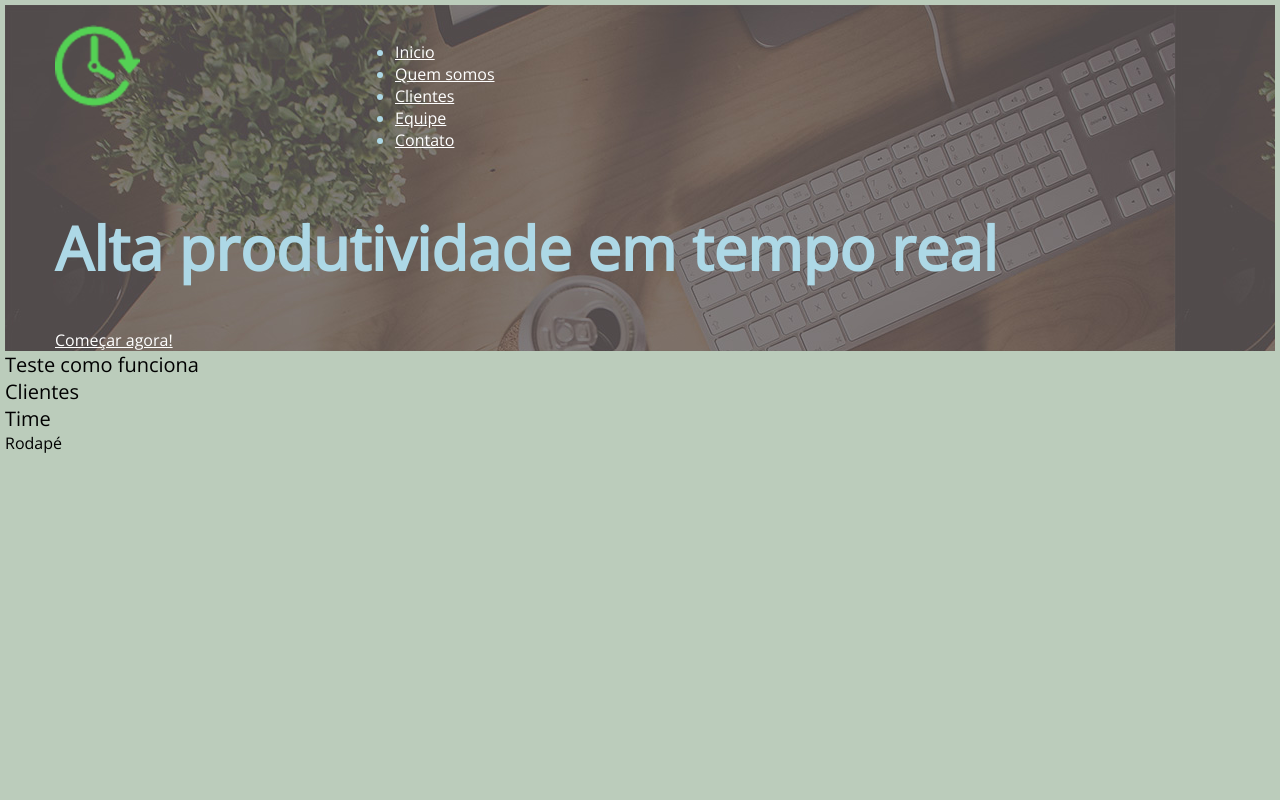
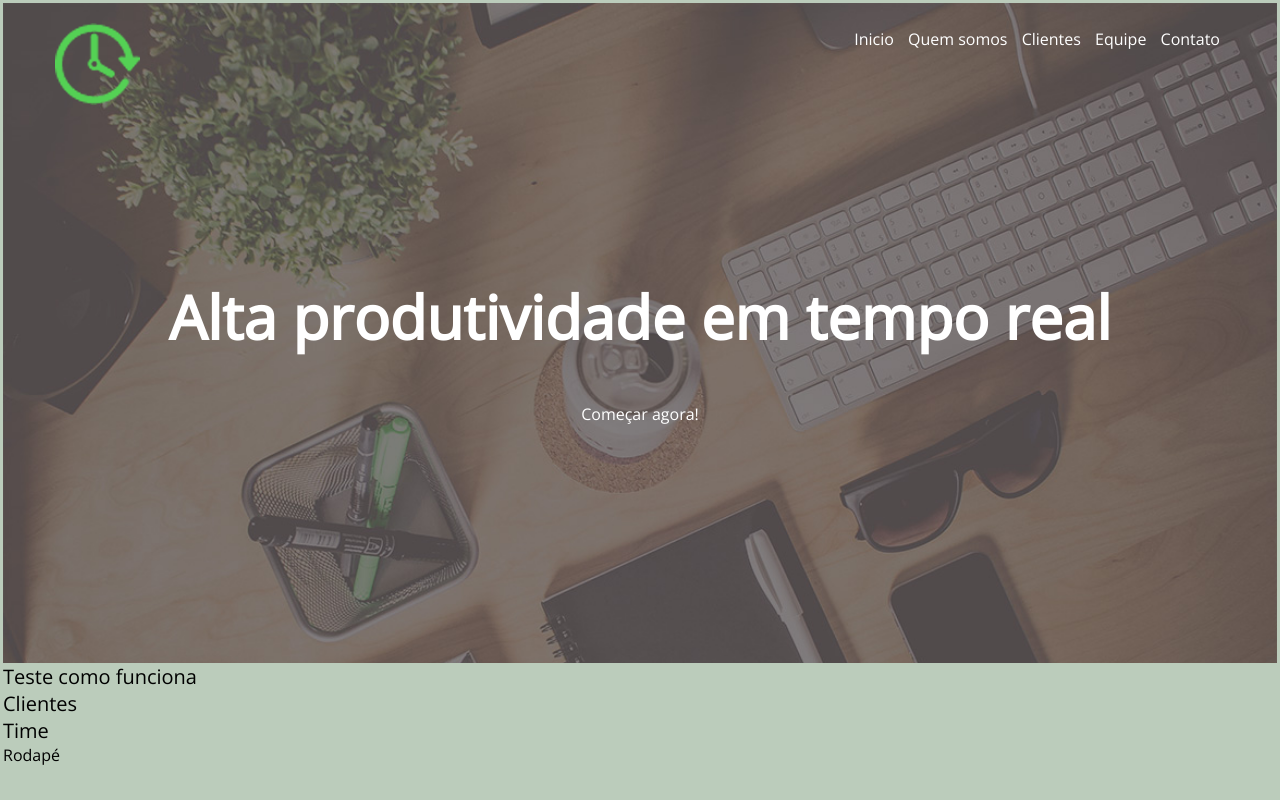
Before and after one commit to leonardoyoshi/html-css-JS, a plain HTML site: page index.html in a window 1280 px wide. Drawn offline with nearby package versions, Linux system fonts and the light colour scheme.

Commit message:
Saving some changes from css

```diff
--- a/css/styles.css
+++ b/css/styles.css
@@ -4,16 +4,54 @@
 
 body {
 	font-family: 'Open Sans', sans-serif;
-	margin: 2px;
-	padding: 3px;
+	margin: 1px;
+	padding: 2px;
 }
 
+a {
+	display: inline-block;
+	text-decoration: none;
+	color: #ffffff;
+	padding: 5px;
+	border-radius: 5px;
+}
+
+a:hover {
+	background-color: rgba(85,219,84, 0.5);
+	padding: 5px;
+	border-radius: 5px;
+}
+
+
 #header {
-	background: url("../images/background-header.jpg");
-	color: lightblue;
+	background: #000 url("../images/background-header.jpg") no-repeat;
+	background-size: cover;
+	color: #ffffff;
+	width: 100%;
+	height: 660px;
+	position: relative;
 	padding-top: 20px;
 }
 
-#header a {
-	color: #ffffff;
+/*Vou colocar a Nav do Header toda na direita da pag*/
+#header nav {
+	text-align: right;
 }
+
+/*#header nav, #header nav ul { - vou mudar o nav DENTRO do Header; e a ul dentro de nav que ta dentro de header
+	a maior diferença entre Display Block e Inline é: Block (um embaixo do outro); Inline (em linha, lado a lado)*/
+#header nav ul, #header nav ul li {
+	display: inline-block;
+	margin: 0;
+	padding: 0;
+}
+
+/*Mudarei o texto em h1 ("Alta Produtividade")
+Com essas caracteristicas, independente do tamanho da janela, ele irá centralizar o conteúdo;*/
+#header .title {
+	position: absolute;
+	left: 0;
+	top: 50%;
+	transform: translate(0, -50%);
+	text-align: center;
+}
--- a/index.html
+++ b/index.html
@@ -11,9 +11,7 @@
   <header id="header">
     <div class="container">
       <div class="row">
-        <div class="col col-desktop-3">
-          <img src="images/clock.png" alt="logo">
-        </div>
+        <div class="col col-desktop-3"><img src="images/clock.png" alt="logo"></div>
         <div class="col col-desktop-9">
           <nav>
             <ul>
@@ -27,7 +25,7 @@
         </div>
       </div>
       <div class="row">
-        <div class="col">
+        <div class="col col-desktop-12 title">
           <h1 style="font-size: 60px">Alta produtividade em tempo real</h1>
           <!--<h2>Alta produtividade em tempo real</h2>
           <h3>Alta produtividade em tempo real</h3>
```
Also changed, not shown: images/background-equipe.jpg (added), images/background-quem-somos.jpg (added), images/produto_download.jpg (added), images/quem-somos/quem-somos_01.jpg (added), images/quem-somos/quem-somos_02.jpg (added), images/quem-somos/quem-somos_03.jpg (added).
